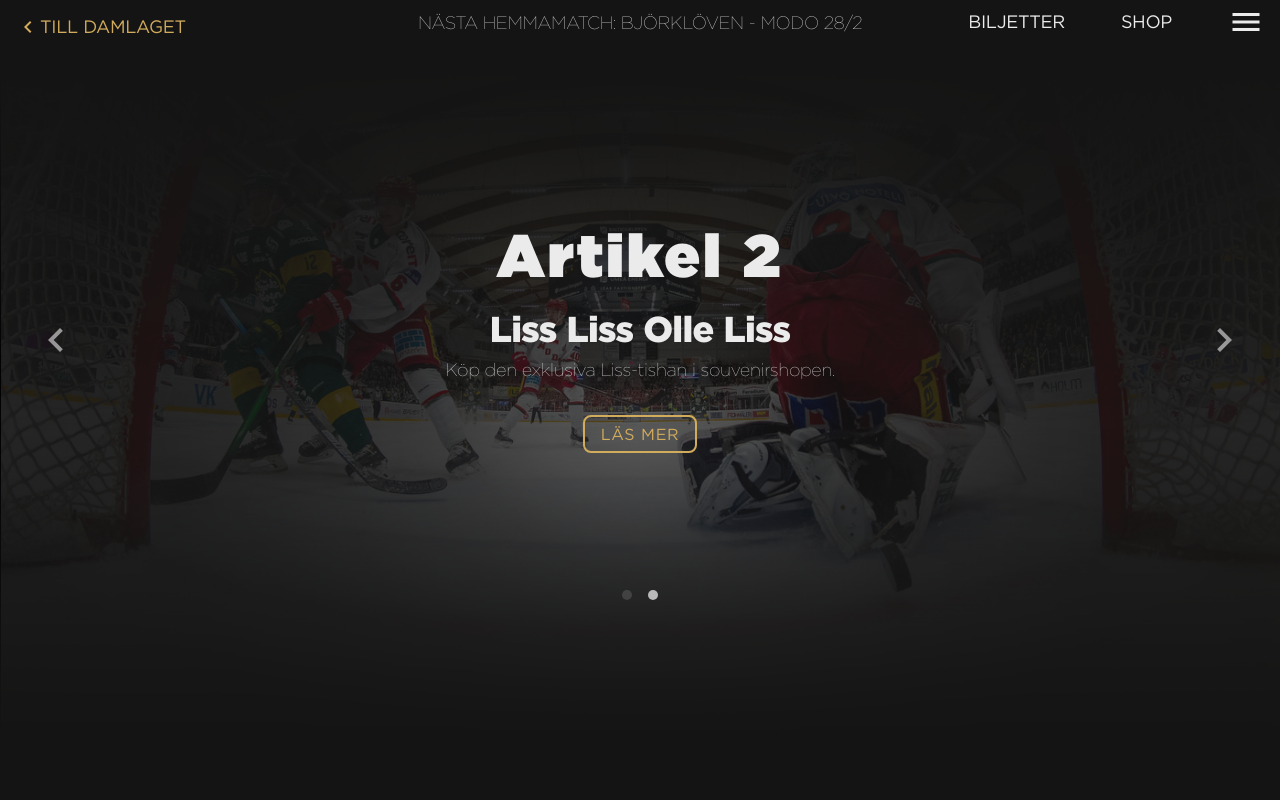
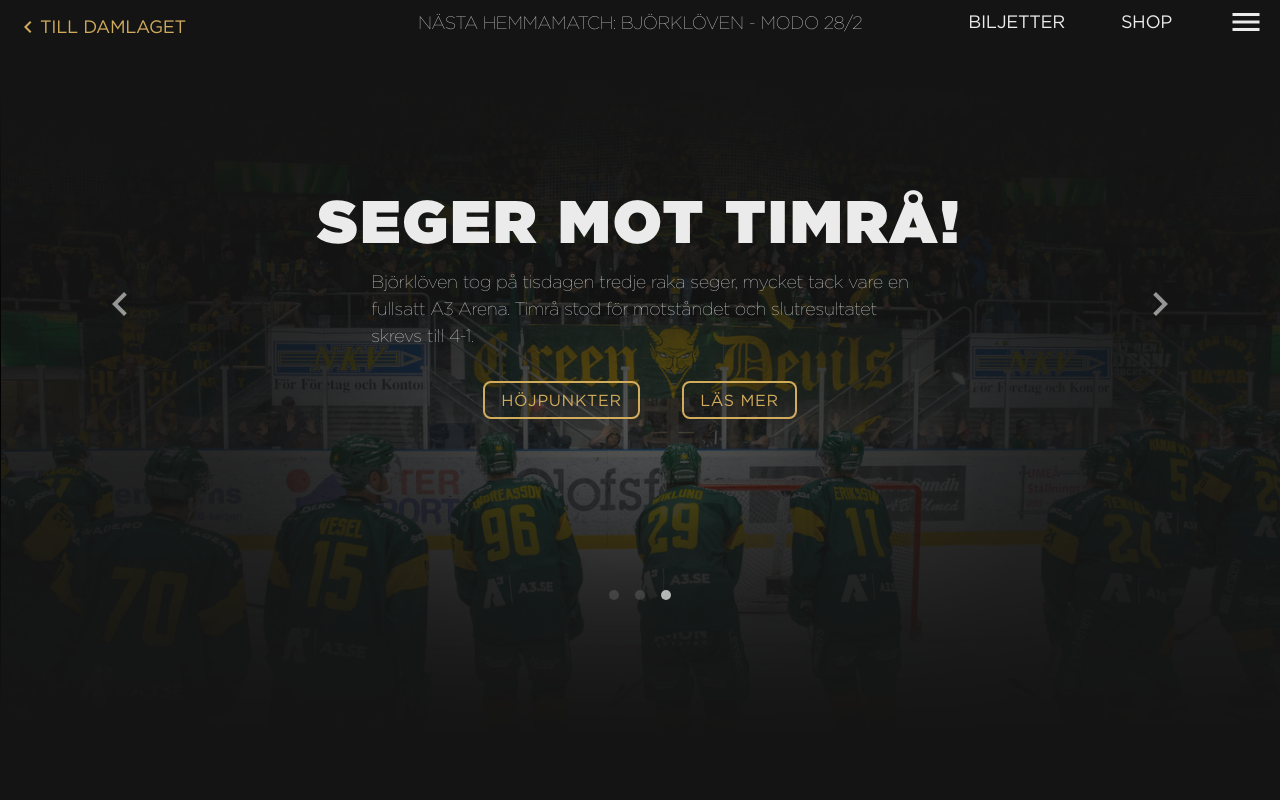
Before and after one commit to jeanfredric/bjorkloven-website, a plain HTML site: page mens.html in a window 1280 px wide. Both pictures are taken after a click on the element "chevron_left". Shown: the top 800 px of the page. Drawn offline with nearby package versions, Linux system fonts and the light colour scheme.

Commit message:
Carousel background and autoScroll added

```diff
--- a/css/style.css
+++ b/css/style.css
@@ -165,7 +165,6 @@ a {
 
 .index-bg {
   display: flex;
-  /* text-align: center; */
   align-items: center;
 }
 
@@ -197,11 +196,6 @@ a {
   padding-bottom: 30vh;
 }
 
-.mens-bg {
-  background: url('../img/ifb-modo.png') no-repeat center center/cover;
-  height: 100vh;
-}
-
 .ladies-bg {
   background: url('../img/ifb-modo-ladies.png') no-repeat center center/cover;
   height: 100vh;
@@ -215,11 +209,13 @@ a {
 /* Navigation */
 
 .main-nav {
+  z-index: 1;
   font-family: gotham;
   font-weight: 200;
   font-size: 1.8rem;
   grid-column: 1 / span 12;
   height: 7vh;
+  max-width: var(--max-width);
 
   /* Nav-bar consits of its own grid */
   display: grid;
@@ -227,6 +223,7 @@ a {
 
   /* Center items in cell vertically */
   align-items: center;
+  position: absolute;
 }
 
 .main-nav .navbtn-ladies {
@@ -244,7 +241,7 @@ a {
   vertical-align: middle;
 }
 
-.main-nav p {
+.main-nav .next-game {
   grid-column: 4 / span 6;
   text-align: center;
   margin-bottom: 0.8rem;
@@ -275,15 +272,10 @@ a {
   bottom: 0.6rem;
 }
 
-
-/* Ladies/mens first page */
-
 /* Carousel */
 
 .carousel {
-  max-width: var(--max-width);
-  width: 100%;
-  height:93vh;
+  height: 100vh;
   position: relative;
   margin: auto;
   overflow: hidden;
@@ -291,7 +283,7 @@ a {
 
 .slider {
   height: 100%;
-  width: 200%; /* 100% x antalet sections i slidern */
+  width: 300%; /* 100 x antalet sections i slidern */
   display: flex;
   transition: all 0.3s;
 }
@@ -300,40 +292,56 @@ a {
   flex-basis: 100%;
 }
 
-.hero-article {
-  /* grid-column: 3 / span 8;
-  grid-row: 2 / span 5; */
-  /* height: 77.5vh; */
-  width: 500px;
-  padding-bottom: 22.5vh;
+section .hero-bg-1 {
+  background: url('../img/ifb-modo.png') no-repeat center center/cover;
+  height: 100vh;
+
+}
+
+section .hero-bg-2 {
+  background: url('../img/liss.png') no-repeat center center/cover;
+  height: 100vh;
+}
+
+section .hero-bg-3 {
+  background: url('../img/timra.png') no-repeat center center/cover;
+  height: 100vh;
+}
+
+section .text-content {
+  height: 70vh;
+  width: 70%;
+  max-width: 956px;
+  padding-top: 22.5vh;
+  margin: auto;
   overflow: hidden;
-  text-align: center;
 
   /*Center the content in cell */
   display: flex;
   flex-direction: column;
-  justify-content: center; /* Horisontellt */
   align-items: center; /* Vertikalt */
 }
 
-.chevron {
+.text-content p {
+  max-width: 60%;
+}
+
+
+.controls .chevron {
   color: var(--light-color);
-  height: 62vh;
   opacity: 0.6;
-
   position: absolute;
   top: 35%;
   cursor: pointer;
-
 }
 
-.chevron.left {
-  left: 32px;
-
+.controls .chevron.left {
+  left: 96px;
+  width: 1000px;
 }
 
-.chevron.right {
-  right: 32px;
+.controls .chevron.right {
+  right: 96px;
 }
 
 .controls ul {
@@ -366,7 +374,6 @@ a {
   top: 40%;
   transform: translate(-50%, -40%);
   text-align: center;
-
   display: none;
 }
 
@@ -393,7 +400,6 @@ a {
   color: var(--light-color);
 }
 
-
 /* Index page */
 
 input[type=checkbox] + label {
@@ -414,7 +420,6 @@ input[type=checkbox] {
 
 input[type=checkbox] + label:before{
   content: "\2714";
-  /* border: 0.1em solid var(--light-color); */
   border-radius: 0.2em;
   display: inline-block;
   width: 1em;
@@ -423,7 +428,6 @@ input[type=checkbox] + label:before{
   padding-bottom: 0.2em;
   padding-right: 0.1em;
   margin-right: 0.5em;
-  /* vertical-align: bottom; */
   color: transparent;
   background-color: var(--light-color);
   transition: .2s;
@@ -457,8 +461,6 @@ audio {
 .material-icons.md-24 {
   font-size: 2.4rem;
 }
-
-
 
 
 /* Center icon with text */
--- a/mens.html
+++ b/mens.html
@@ -18,26 +18,28 @@ crossorigin="anonymous" defer></script>
   <script src="/scripts/app.js" defer></script>
 </head>
 <body>
-
-  <!-- Front page background -->
-  <div class="mens-bg">
-
   <!-- Navigation bar -->
+  <div class="container">
     <nav class="main-nav">
       <a href="ladies.html" class="navbtn-ladies"><i class="material-icons icon-align-to-text">chevron_left</i>TILL DAMLAGET</a>
-          <p>NÄSTA HEMMAMATCH: BJÖRKLÖVEN - MODO 28/2</p>
+      <a href="#" class="next-game"><p>NÄSTA HEMMAMATCH: BJÖRKLÖVEN - MODO 28/2</p></a>
       <ul>
         <li><a href="tickets.html" class="navbtn-primary">BILJETTER</a></li>
         <li><a href="shop.html" class="navbtn-secondary">SHOP</a></li>
         <li><a href="#" id="hamburger"><i class="material-icons icon-align-to-text hamburger-menu md-36">menu</i></a></li>
       </ul>
     </nav>
+  </div>
+
+  <!-- Front page background -->
 
   <!-- First page sliding articles -->
   <div class="carousel">
     <div class="slider">
 
-            <section class="hero-article">
+      <section>
+        <div class="hero-bg-1">
+          <div class="text-content">
             <h1>NORRLANDSDERBY!</h1>
             <h2>Björklöven - Modo</h2>
             <p>Fredag 28 Februari 19:00</p>
@@ -45,32 +47,54 @@ crossorigin="anonymous" defer></script>
               <a href="#" class="btn-primary tickets-btn">KÖP BILJETT</a>
               <a href="article.html" class="btn-secondary">INFÖR</a>
             </span>
+          </div>
+        </div>
       </section>
 
-            <section class="hero-article">
-              <h1>Artikel 2</h1>
-              <h2>Liss Liss Olle Liss</h2>
-              <p>Köp den exklusiva Liss-tishan i souvenirshopen.</p>
+      <section>
+        <div class="hero-bg-2">
+          <div class="text-content">
+            <h1>NYTT I SHOPEN!</h1>
+            <h2>Lucky Liss t-shirt!</h2>
+            <p>Publikfavoriten Olle Liss har dedikerats en alldeles egen t-shirt. Souveniren finns endast i limiterad upplaga, skynda och köp innan den tar slut!</p>
             <span> <!-- Span to place buttons next to each other -->
               <!-- <a href="#" class="btn-primary tickets-btn">KÖP BILJETT</a> -->
+              <a href="article.html" class="btn-secondary">TILL SHOPEN</a>
+            </span>
+          </div>
+        </div>
+      </section>
+
+      <section>
+        <div class="hero-bg-3">
+          <div class="text-content">
+            <h1>SEGER MOT TIMRÅ!</h1>
+            <h2></h2>
+            <p>Björklöven tog på tisdagen tredje raka seger, mycket tack vare en fullsatt A3 Arena. Timrå stod för motståndet och slutresultatet skrevs till 4-1.</p>
+            <span> <!-- Span to place buttons next to each other -->
+              <a href="#" class="btn-secondary">HÖJPUNKTER</a>
               <a href="article.html" class="btn-secondary">LÄS MER</a>
             </span>
+          </div>
+        </div>
       </section>
+
     </div> <!-- Slider -->
+    <div class="controls">
 
-          <div class="controls">
       <span class="chevron left"><i class="material-icons md-48">chevron_left</i></span>
       <span class="chevron right"><i class="material-icons md-48">chevron_right</i></span>
 
       <ul>
         <li class="selected"></li>
         <li></li>
+        <li></li>
       </ul>
     </div>
 
+  </div> <!-- carousel -->
 
-        </div> <!-- crousel -->
-  </div> <!-- bg -->
+
 
   <!-- Table and statistics -->
   <section id="statistics">
--- a/scripts/app.js
+++ b/scripts/app.js
@@ -111,34 +111,49 @@ const indicatorsParent = document.querySelector('.controls ul');
 const indicators = document.querySelectorAll('.controls li');
 
 let sectionIndex = 0;
-const nrOfSections = 2;
+const nrOfSections = 3;
 
-function setIndex() {
+let nextSection;
+const sectionTimerMills = 10000;
+
+function slideSection() {
   document.querySelector('.controls .selected').classList.remove('selected');
-  slider.style.transform = 'translate(' + (sectionIndex) * -50 + '%)';
+  indicatorsParent.children[sectionIndex].classList.add('selected');
+  slider.style.transform = 'translate(' + (sectionIndex) * -(100/3) + '%)';
+}
+
+function startAutoScroll() {
+  nextSection = setInterval(() => {
+    sectionIndex = (sectionIndex < (nrOfSections - 1) ? sectionIndex + 1 : 0);
+    slideSection();
+  }, sectionTimerMills);
+}
+
+function resetSectionTimer() {
+  clearInterval(nextSection);
+  startAutoScroll();
 }
 
 indicators.forEach((indicator, i) => {
   indicator.addEventListener('click', () => {
     document.querySelector('.controls .selected').classList.remove('selected');
     indicator.classList.add('selected');
-    slider.style.transform = 'translate(' + (i) * -50 + '%)';
+    slider.style.transform = 'translate(' + (i) * -(100/3) + '%)';
     sectionIndex = i;
-  })
+  resetSectionTimer();
+  });
 });
 
 rightArrow.addEventListener('click', () => {
   sectionIndex = (sectionIndex < (nrOfSections - 1) ? sectionIndex + 1 : 0);
-  document.querySelector('.controls .selected').classList.remove('selected');
-  indicatorsParent.children[sectionIndex].classList.add('selected');
-  slider.style.transform = 'translate(' + (sectionIndex) * -50 + '%)';
-
+  slideSection();
+  resetSectionTimer();
 });
 
 leftArrow.addEventListener('click', () => {
   sectionIndex = (sectionIndex > 0 ? sectionIndex - 1: (nrOfSections - 1));
-  document.querySelector('.controls .selected').classList.remove('selected');
-  indicatorsParent.children[sectionIndex].classList.add('selected');
-  slider.style.transform = 'translate(' + (sectionIndex) * -50 + '%)';
+  slideSection();
+  resetSectionTimer();
+});
 
-});
+startAutoScroll();
```
Also changed, not shown: img/liss.png (added), img/timra.png (added), 2 other files. Lines whose indentation alone changed are shown as unchanged.
